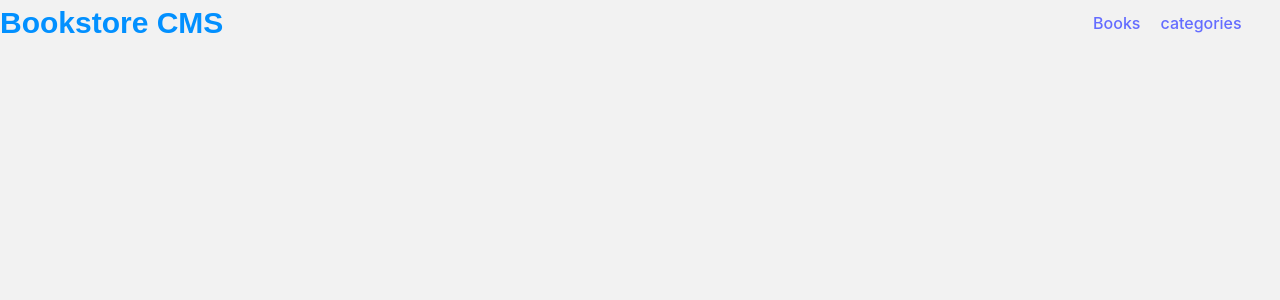
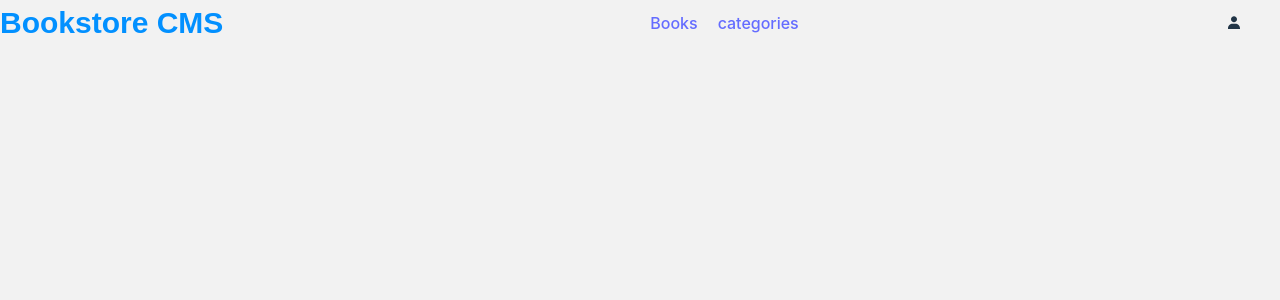
Before and after one commit to Luffytaro22/Bookstore, a React (Vite) app: page /categories in a window 1280 px wide. Shown: the top 300 px of the page. Built offline with nearby package versions, Linux system fonts and the light colour scheme.

Commit message:
Add a login icon

```diff
--- a/src/components/navBar.jsx
+++ b/src/components/navBar.jsx
@@ -1,4 +1,5 @@
 import { NavLink, Outlet } from 'react-router-dom';
+import { BiSolidUser } from 'react-icons/bi';
 import styles from '../styles/navBar.module.css';
 
 const links = [
@@ -26,6 +27,7 @@ export default function NavBar() {
             ))}
           </ul>
         </nav>
+        <BiSolidUser className={styles.user} />
       </div>
       <div id="outlet">
         <Outlet />
```
